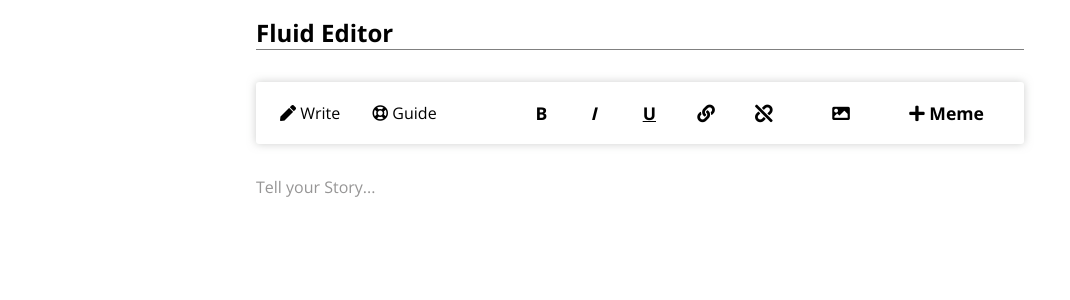
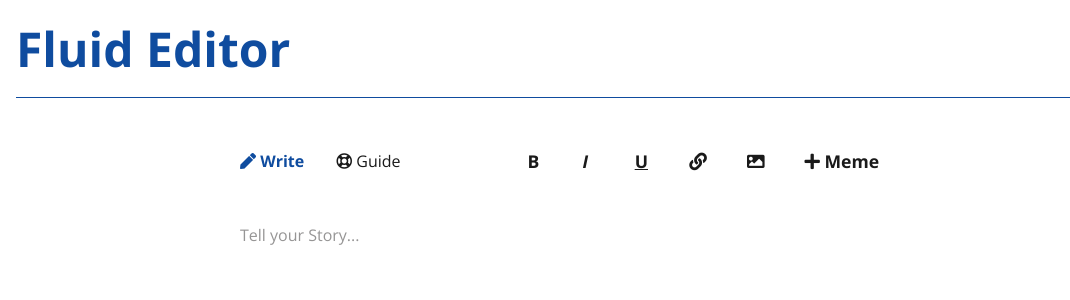
Before and after one commit to DanishOnGit/text-editor, a React (Create React App) app: page / in a window 1280 px wide. Shown: the top 300 px of the page, without its empty margins (0-1070 px from the left). Built offline with nearby package versions, Linux system fonts and the light colour scheme; no server answers.

Commit message:
style:color scheme changed

```diff
--- a/src/components/Guide.jsx
+++ b/src/components/Guide.jsx
@@ -4,57 +4,76 @@ export const Guide = () => {
       <ul className="list-wrapper">
         <li>
           <i class="fas fa-dot-circle"></i>{" "}
+          <span>
+            {" "}
             To add/remove <b>bold</b> style, click on{" "}
             <button className="btn btn-styling">B</button>
+          </span>
         </li>
         <li>
           <i class="fas fa-dot-circle"></i>{" "}
+          <span>
             To add/remove{" "}
             <b>
               <i>italic</i>
             </b>{" "}
-          style, click on{" "}
+            style, click on {" "}
             <button className=" btn btn-styling btn-italic"> I</button>
+          </span>
         </li>
         <li>
           <i class="fas fa-dot-circle"></i>{" "}
+          <span>
+            {" "}
             To add/remove{" "}
             <b>
               <u>underlined</u>
             </b>{" "}
             style, click on{" "}
             <button className="btn btn-styling btn-underline"> U</button>
+          </span>
         </li>
         <li>
           <i class="fas fa-dot-circle"></i>{" "}
+          <span>
             To add a <b>hyperlink</b> , click on{" "}
             <button className=" btn btn-styling">
               <i class="fas fa-link"></i>
             </button>
+          </span>
         </li>
         <li>
           <i class="fas fa-dot-circle"></i>{" "}
+          <span>
+            {" "}
             To remove a <b> hyperlink</b>, click on{" "}
             <button className="btn btn-styling">
               <i class="fas fa-unlink"></i>
             </button>
+          </span>
         </li>
         <li>
           <i class="fas fa-dot-circle"></i>{" "}
+          <span>
+            {" "}
             To add <b> image</b>, click on{" "}
             <button className="btn btn-styling">
               <i class="fas fa-image"></i>
             </button>{" "}
             and then enter your desired url.
+          </span>
         </li>
         <li>
           <i class="fas fa-dot-circle"></i>{" "}
+          <span>
+            {" "}
             To add <b>meme</b>, type{" "}
-          <span>{`{{anykeyword_meme}}. Eg: {{cat_meme}}`}</span> and then click
-          on{" "}
+            <span>{`{{anykeyword_meme}}. Eg: {{cat_meme}}`}</span> and then
+            click on{" "}
             <button className="btn btn-styling">
               <i class="fas fa-plus"></i> Meme
             </button>{" "}
+          </span>
         </li>
       </ul>
     </div>
--- a/src/components/Menu.jsx
+++ b/src/components/Menu.jsx
@@ -1,15 +1,18 @@
-
 import { EditorOptionsContainer } from "./textFormattingOptions";
 
 export const Menu = ({ editor, isWriting, setIsWriting }) => {
   return (
-    <div className="menu-bar" >
+    <div className="menu-bar">
       <div className="mode-wrapper">
-        <span className="mode" onClick={() => setIsWriting(true)}> <i class="fas fa-pen"></i> Write</span>
-        <span className="mode" onClick={() => setIsWriting(false)}><i class="far fa-life-ring"></i> Guide</span>
+        <span className={isWriting?"mode mode-active":"mode"} onClick={() => setIsWriting(true)}>
+          {" "}
+          <i class="fas fa-pen"></i> Write
+        </span>
+        <span className={!isWriting?"mode mode-active":"mode"} onClick={() => setIsWriting(false)}>
+          <i class="far fa-life-ring"></i> Guide
+        </span>
       </div>
       {isWriting ? <EditorOptionsContainer editor={editor} /> : <div></div>}
-
     </div>
   );
 };
--- a/src/components/NavBar.jsx
+++ b/src/components/NavBar.jsx
@@ -3,7 +3,7 @@
 export const NavBar=()=>{
     return(
         <nav className="nav-wrapper">
-           <h1>Fluid Editor</h1>
+           <h1 className="brand"><span className="fluid">Fluid</span> <span className="editor">Editor</span></h1>
         </nav>
     )
 }
--- a/src/components/textFormattingOptions/AddMemeBtn.jsx
+++ b/src/components/textFormattingOptions/AddMemeBtn.jsx
@@ -41,11 +41,11 @@ export const AddMemeBtn = ({ editor }) => {
   return (
     <>
       <button
-        className="btn-styling"
+        className="btn-styling add-meme-btn"
         onClick={searchEditorContent}
       >
         <i class="fas fa-plus"></i> Meme
-        {/* <img src="https://img.icons8.com/color/48/000000/trollface.png" height={30} width={30}/> */}
+
       </button>
     </>
   );
--- a/src/components/textFormattingOptions/EditorOptionsContainer.jsx
+++ b/src/components/textFormattingOptions/EditorOptionsContainer.jsx
@@ -21,13 +21,14 @@ export const EditorOptionsContainer = ({ editor, setIsWriting }) => {
           setModalType={setModalType}
         />
         <AddMemeBtn editor={editor} />
-        <Modal
+
+      </div>
+      <Modal
           editor={editor}
           showModal={showModal}
           setShowModal={setShowModal}
           modalType={modalType}
         />
-      </div>
     </>
   );
 };
--- a/src/components/textFormattingOptions/TextStyleButtons.jsx
+++ b/src/components/textFormattingOptions/TextStyleButtons.jsx
@@ -11,29 +11,48 @@ export const TextStyleButtons = ({ editor, setShowModal, setModalType }) => {
   return (
     <div className="text-style-btns-wrapper">
       <button
-        className={editor.isActive('bold')?"btn-styling btn-bold isActive":"btn-styling btn-bold"}
+        className={
+          editor.isActive("bold")
+            ? "btn-styling btn-bold isActive"
+            : "btn-styling btn-bold"
+        }
         onClick={() => editor.chain().focus().toggleBold().run()}
       >
-        B
+        B  <span className="tooltip-text">Bold</span>
       </button>
       <button
-        className={editor.isActive('italic')?"btn-styling btn-italic isActive":"btn-styling btn-italic"}
+        className={
+          editor.isActive("italic")
+            ? "btn-styling btn-italic isActive"
+            : "btn-styling btn-italic"
+        }
         onClick={() => editor.chain().focus().toggleItalic().run()}
       >
         I
       </button>
       <button
-        className={editor.isActive("underline")?"btn-styling btn-underline isActive":"btn-styling btn-underline"}
+        className={
+          editor.isActive("underline")
+            ? "btn-styling btn-underline isActive"
+            : "btn-styling btn-underline"
+        }
         onClick={() => editor.chain().focus().toggleUnderline().run()}
       >
         U
       </button>
-      <button className={editor.isActive("link")?"btn-styling isActive":"btn-styling"} onClick={setLink}>
+      <button
+        className={
+          editor.isActive("link") ? "btn-styling isActive" : "btn-styling"
+        }
+        onClick={setLink}
+      >
         <i class="fas fa-link"></i>
       </button>
-      <button className="btn-styling" onClick={unsetLink}>
-        <i class="fas fa-unlink"></i>
-      </button>
+      {editor.isActive("link") && (
+        <button className="btn-styling" onClick={unsetLink}>
+          <i class="fas fa-unlink"></i>
+        </button>
+      )}
     </div>
   );
 };
--- a/src/index.css
+++ b/src/index.css
@@ -1,9 +1,15 @@
-@import url("https://fonts.googleapis.com/css2?family=Open+Sans:wght@300;400;600;700&display=swap");
+@import url("https://fonts.googleapis.com/css2?family=Open+Sans:ital,wght@0,300;0,400;0,600;0,700;0,800;1,300;1,400;1,600;1,700;1,800&display=swap");
 * {
   margin: 0;
   padding: 0;
   box-sizing: border-box;
   font-family: "Open Sans", sans-serif;
+}
+:root {
+  --pri-color: rgb(15, 76, 159);
+  --grey-color: rgb(26, 26, 26);
+  --overlay-color: rgba(43, 42, 42, 0.342);
+  --z-99: 99;
 }
 
 .ProseMirror {
@@ -20,7 +26,7 @@
   height: 0;
 }
 .ProseMirror a {
-  color: #1d4ed8;
+  color: var(--pri-color);
   text-decoration: underline;
   cursor: pointer;
 }
@@ -37,45 +43,52 @@
 }
 
 .ProseMirror .ProseMirror-selectednode {
-  outline: 2px solid green;
+  outline: 2px solid var(--pri-color);
 }
 
 /* Main Container */
 .main-wrapper {
-  padding: 1rem;
+  padding: 0 1rem;
   text-align: left;
-  max-width: 50rem;
   margin: auto;
 }
 
 /* Editor */
 .editor-wrapper {
   margin: 2rem 0;
+  max-width: 50rem;
+  margin: auto;
 }
 
 /* Menu */
 .menu-bar {
-  padding: 0.5rem;
   display: flex;
   justify-content: space-between;
   align-items: center;
   border-radius: 3px;
-  box-shadow: 0px 0px 9px 0px rgba(158, 160, 158, 0.5);
   min-height: 3.9rem;
 }
 .mode-wrapper {
   flex: 1;
 }
+
 .mode {
   cursor: pointer;
   margin: 0 1rem;
+  color: var(--grey-color);
+}
+.mode-active {
+  color: var(--pri-color);
+  font-weight: 700;
+}
+.mode:first-child {
+  margin-left: 0;
 }
 /* Editing Options container */
 .editing-options-container {
   flex: 2;
   padding: 0.5rem;
   display: flex;
-  justify-content: space-between;
   align-items: center;
 }
 @media (max-width: 556px) {
@@ -91,8 +104,19 @@
 }
 /* Navbar */
 .nav-wrapper {
-  border-bottom: 1px solid grey;
+  border-bottom: 1px solid var(--pri-color);
   text-align: left;
+  padding: 1rem 0;
+  margin-bottom: 2rem;
+}
+.brand {
+  font-size: 3rem;
+}
+.fluid {
+  color: var(--pri-color);
+}
+.editor {
+  color: var(--pri-color);
 }
 /* Formatting Buttons */
 .text-style-btns-wrapper {
@@ -107,16 +131,36 @@
   font-size: 1.1rem;
   font-weight: 700;
   background-color: transparent;
+  color: var(--grey-color);
   border: none;
   cursor: pointer;
+  position: relative;
 }
+.tooltip-text {
+  position: absolute;
+  background-color: var(--grey-color);
+  color: white;
+  padding: 0.2rem 0.5rem;
+  font-weight: 400;
+  font-size: 0.8rem;
+  top: 2rem;
+  left: 0;
+  display: none;
+  margin-top: 0.3rem;
+  border-radius: 4px;
+}
+@media (min-width: 556px) {
+  .btn-styling:hover .tooltip-text {
+    display: block;
+  }
+}
+
 .btn-styling:hover {
   background-color: rgba(218, 218, 218, 0.733);
 }
 .btn-styling.isActive:hover {
   background-color: black;
 }
-
 .btn-italic {
   font-style: italic;
   margin-left: -0.25rem;
@@ -125,11 +169,15 @@
   text-decoration: underline;
 }
 
-.add-image-btn,
 .add-meme-btn {
+  display: inline-block;
   min-width: 5.5rem;
-  background-color: green;
-  color: white;
+  color: var(--grey-color);
+}
+@media (max-width: 556px) {
+  .add-meme-btn {
+    padding: 0.2rem 0.1rem;
+  }
 }
 .isActive {
   background-color: black;
@@ -140,15 +188,10 @@
 .modal-wrapper {
   display: none;
   text-align: center;
-  width: 100vw;
-  height: 100vh;
-
   position: absolute;
-  top: 50%;
-  left: 50%;
-  transform: translate(-50%, -50%);
-  background-color: rgba(43, 42, 42, 0.342);
-  z-index: 99;
+  inset: 0;
+  background-color: var(--overlay-color);
+  z-index: var(--z-99);
 }
 
 .modal-wrapper.show {
@@ -160,7 +203,7 @@
 .modal-content-wrapper {
   position: relative;
   background-color: white;
-  padding: 1rem;
+  padding: 1.5rem;
 }
 .modal-title {
   font-size: 1.2rem;
@@ -175,7 +218,7 @@
 }
 .add-link-btn {
   padding: 0.35rem 1rem;
-  margin: 1rem 0;
+  margin: 0.5rem 0;
   background-color: black;
   color: white;
   border: none;
@@ -187,12 +230,12 @@
   top: 0.5rem;
   right: 0.5rem;
   background-color: transparent;
-  padding: 0.2rem;
+  padding: 0.2rem 0.35rem;
   border: none;
   cursor: pointer;
 }
 .close-btn:hover {
-  background-color: grey;
+  background-color: var(--overlay-color);
 }
 
 /* Guide */
@@ -200,18 +243,26 @@
 .btn {
   background-color: rgb(206, 206, 206);
 }
-.btn.btn-styling{
-  cursor:default;
+.btn.btn-styling {
+  cursor: default;
 }
-.btn.btn-styling:hover{
- background-color: rgb(206, 206, 206);
+.btn.btn-styling:hover {
+  background-color: rgb(206, 206, 206);
 }
 .guide-wrapper {
   margin: 1rem 0;
 }
 .list-wrapper {
   list-style: none;
+  color: var(--grey-color);
+}
+.fa-dot-circle {
+  margin-top: 0.5rem;
+  margin-right: 0.5rem;
+  color: var(--pri-color);
 }
 .list-wrapper li {
   margin: 0.5rem 0;
+  display: flex;
+  align-items: baseline;
 }
```
Also changed, not shown: src/components/TipTap.jsx (+1 -13 lines). Lines whose indentation alone changed are shown as unchanged.
